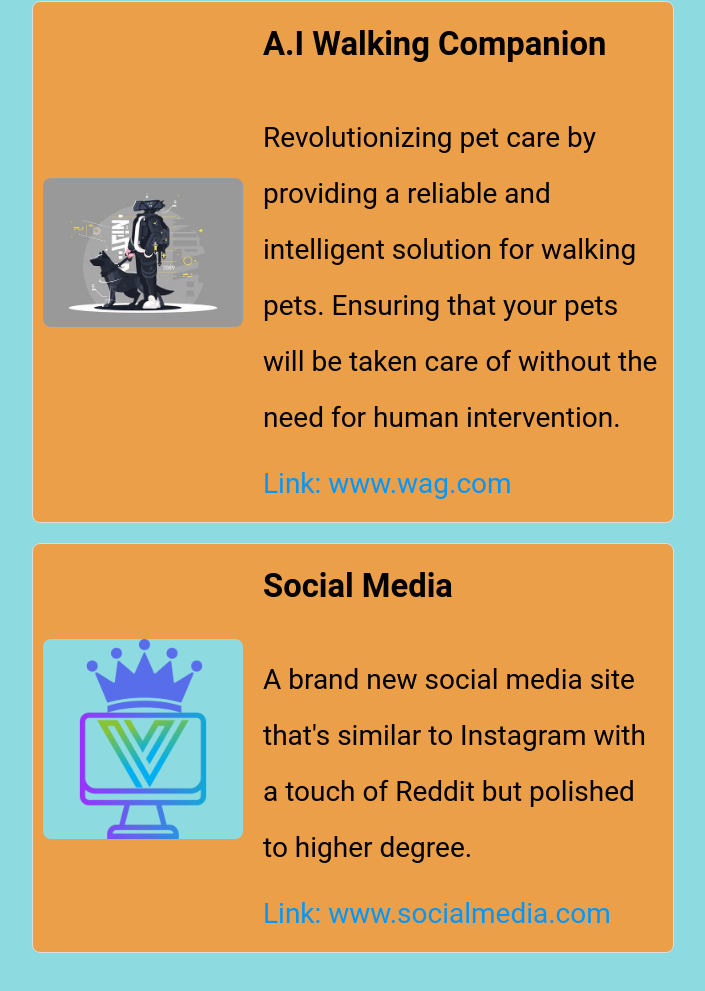
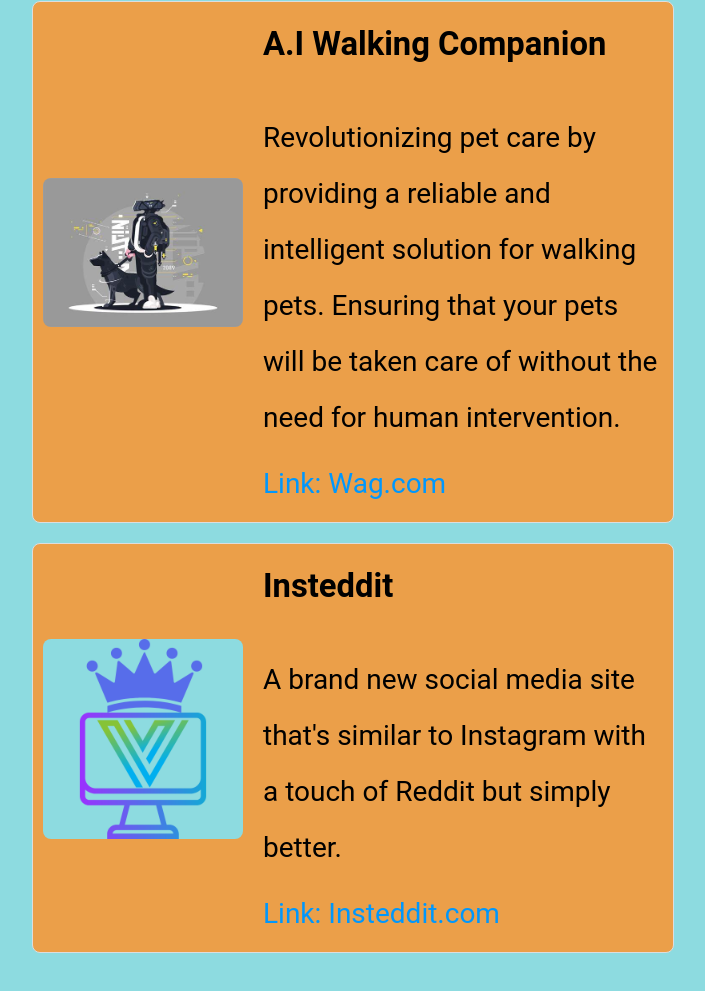
Before and after one commit to PenguinMarshal/SE-Company-Website, a plain HTML site: page project.html in a window 1280 px wide. Shown: the part 843-1834 px from the top of the page, without its empty margins (287-992 px from the left). Drawn offline with Linux system fonts and the light colour scheme.

Commit message:
Update project.html

```diff
--- a/project.html
+++ b/project.html
@@ -18,9 +18,9 @@
                 <li>
                     <a href="project.html">Projects</a>
                     <ul>
-                        <li><a href="https://wagwalking.com/">Waymo Self-Driving</a></li>
-                        <li><a href="https://waymo.com/">A.I Companion</a></li>
-                        <li><a href="https://www.youtube.com/">Social Media</a></li>
+                        <li><a href="https://waymo.com/">Waymo Self-Driving </a></li>
+                        <li><a href="https://wagwalking.com/">A.I Walking Companion</a></li>
+                        <li><a href="https://www.youtube.com/">Insteddit</a></li>
                     </ul>
                 </li>
                 <li><a href="about.html">About</a></li>
@@ -51,7 +51,7 @@
                     <p>Revolutionizing pet care by providing a reliable and intelligent solution for walking pets.
                         Ensuring that your pets will be taken care of without the need for human intervention.
                     </p>
-                    <a href="https://wagwalking.com/">Link: www.wag.com</a>
+                    <a href="https://wagwalking.com/">Link: Wag.com</a>
                 </div>
             </div>
             <div class="project-box">
@@ -59,9 +59,9 @@
                     <img src="logo.png" alt="Project 3 Image">
                 </div>
                 <div class="project-description">
-                    <h3>Social Media </h3>
-                    <p>A brand new social media site that's similar to Instagram with a touch of Reddit but polished to higher degree.</p>
-                    <a href="https://www.youtube.com/">Link: www.socialmedia.com </a>
+                    <h3>Insteddit </h3>
+                    <p>A brand new social media site that's similar to Instagram with a touch of Reddit but simply better.</p>
+                    <a href="https://www.youtube.com/">Link: Insteddit.com </a>
                 </div>
             </div>
         </div>
```
